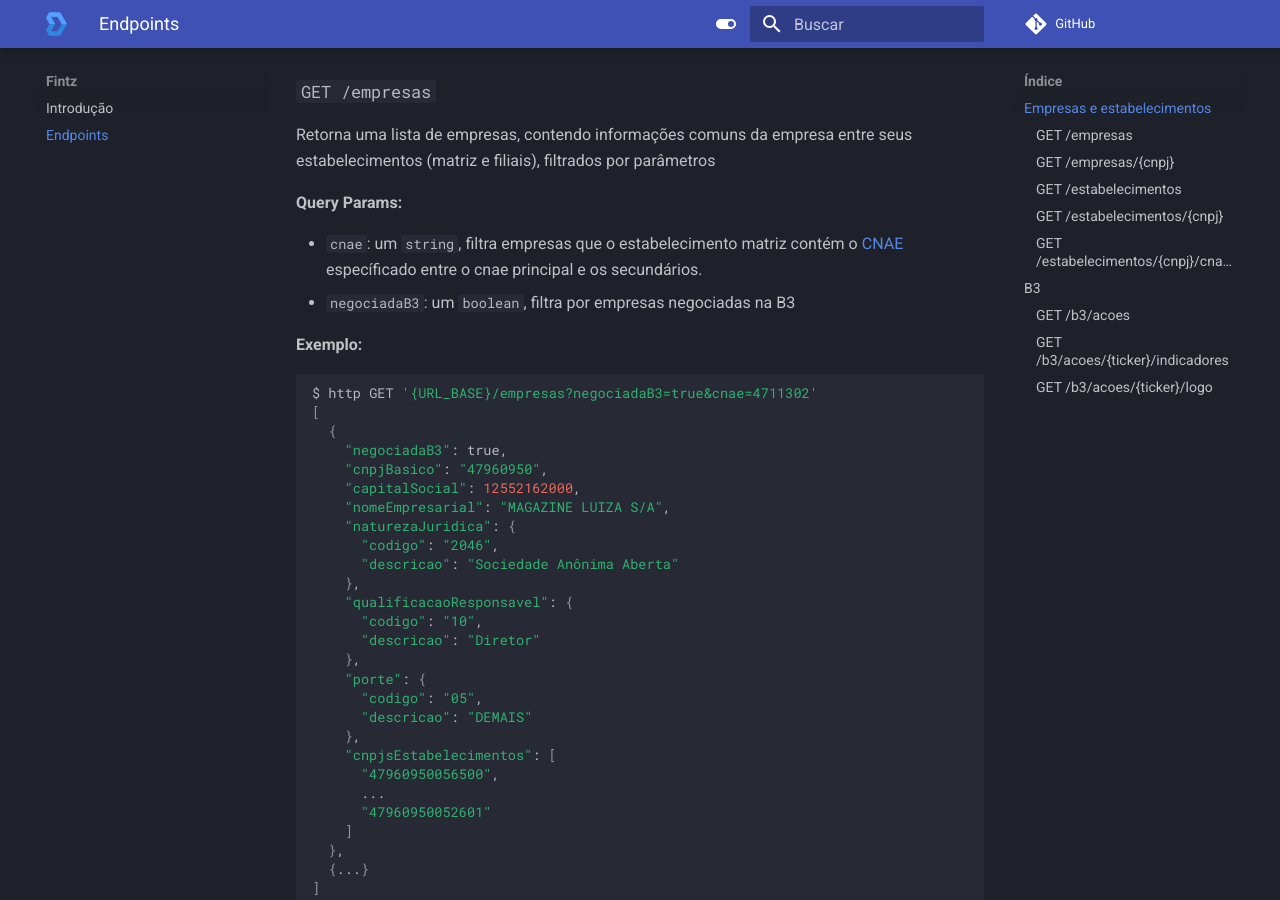
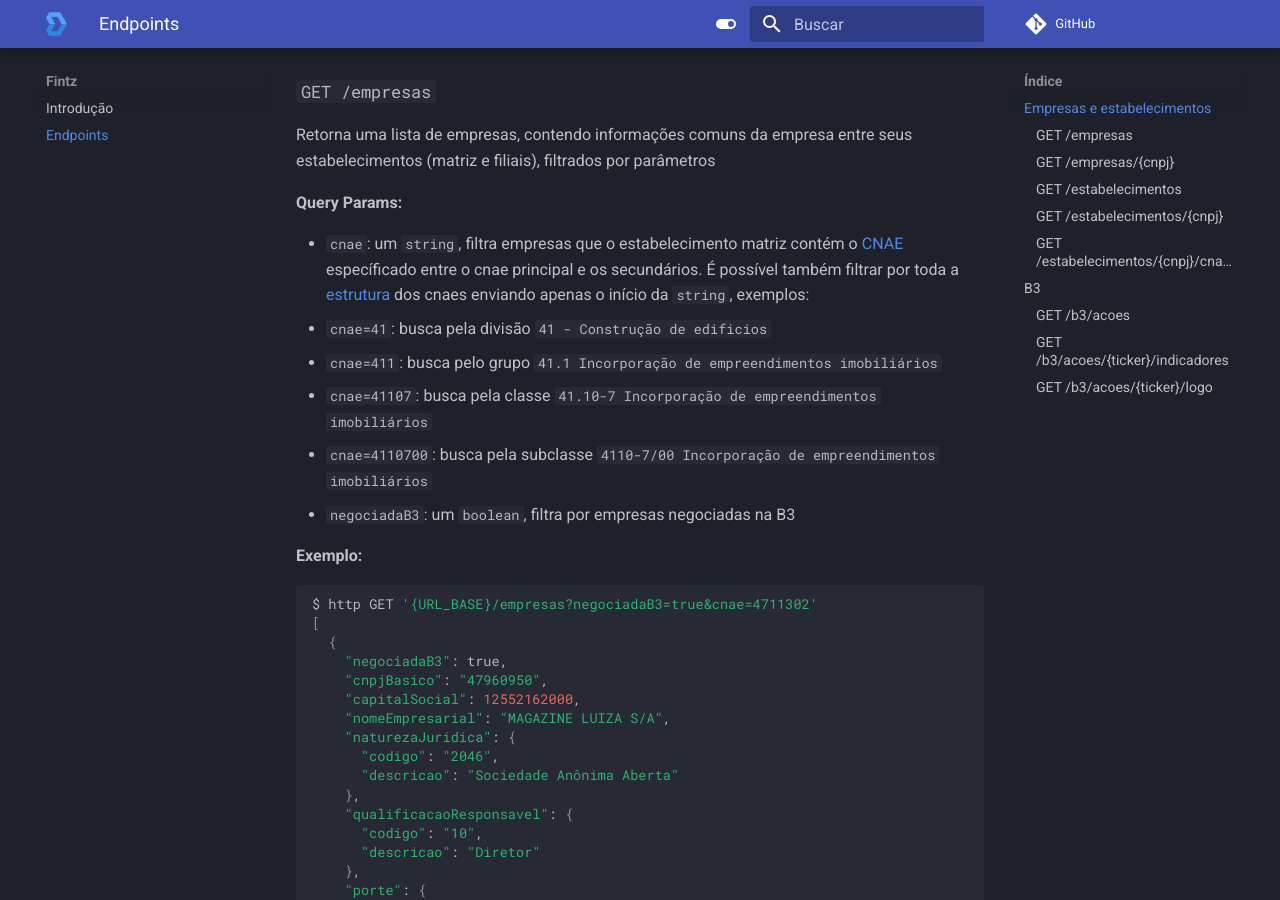
Before and after one commit to thefintz/docs, an MkDocs documentation site: the page built from docs/rest.md, in a window 1280 px wide and 900 px high, scrolled down 303 px. Built offline with MkDocs 1.6.1 and Material for MkDocs 9.7.7, drawn with Linux system fonts in a browser that asks for light colours; comment, search, counter and statistics services are not loaded; some of the changed text lies outside the part shown.

Commit message:
adding cnae hierarcy to /empresas and /estabelecimentos

```diff
--- a/docs/rest.md
+++ b/docs/rest.md
@@ -14,7 +14,11 @@ Retorna uma lista de empresas, contendo informações comuns da empresa entre se
 **Query Params:**
 
 - `cnae`: um `string`, filtra empresas que o estabelecimento matriz contém o [CNAE][1] específicado entre o cnae principal
-e os secundários.
+e os secundários. É possível também filtrar por toda a [estrutura][2] dos cnaes enviando apenas o início da `string`, exemplos:
+  - `cnae=41`: busca pela divisão `41 - Construção de edificios`
+  - `cnae=411`: busca pelo grupo `41.1 Incorporação de empreendimentos imobiliários`
+  - `cnae=41107`: busca pela classe `41.10-7 Incorporação de empreendimentos imobiliários`
+  - `cnae=4110700`: busca pela subclasse `4110-7/00 Incorporação de empreendimentos imobiliários`
 - `negociadaB3`: um `boolean`, filtra por empresas negociadas na B3
 
 **Exemplo:**
@@ -92,7 +96,11 @@ Retorna uma lista de estabelecimentos, filtrados por parâmetros
 **Query Params:**
 
 - `cnae`: um `string`, filtra estabelecimentos que contém o [CNAE][1] específicado entre o cnae principal
-  e os secundários.
+  e os secundários. É possível também filtrar por toda a [estrutura][2] dos cnaes enviando apenas o início da `string`, exemplos:
+  - `cnae=41`: busca pela divisão `41 - Construção de edificios`
+  - `cnae=411`: busca pelo grupo `41.1 Incorporação de empreendimentos imobiliários`
+  - `cnae=41107`: busca pela classe `41.10-7 Incorporação de empreendimentos imobiliários`
+  - `cnae=4110700`: busca pela subclasse `4110-7/00 Incorporação de empreendimentos imobiliários`
 - `negociadaB3`: um `boolean`, filtra estabelecimentos que a empresa é negociada na B3
 
 **Exemplo:**
```
Also changed, not shown: other parts of docs/rest.md (+1 -0 lines).
